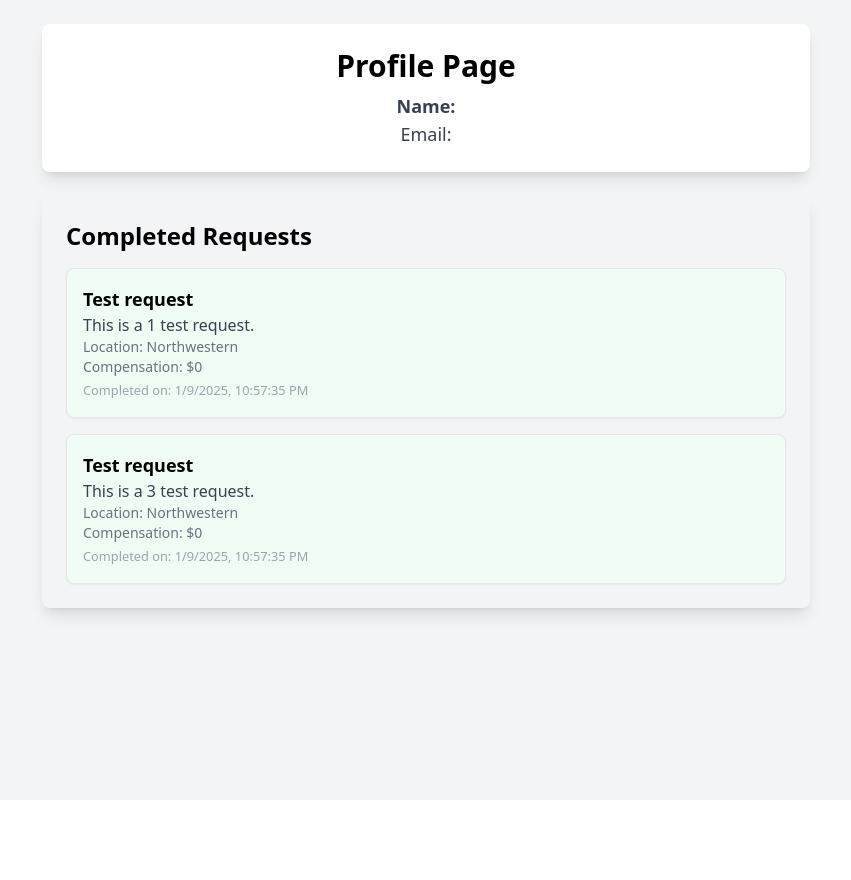
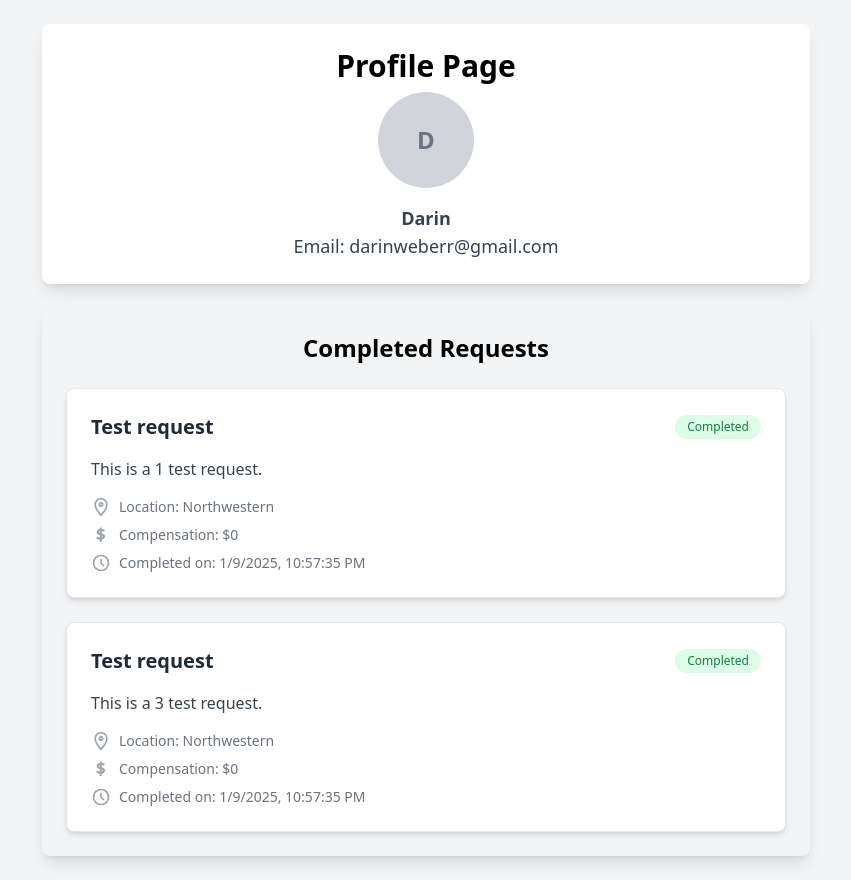
Before and after one commit to 394-w25/DormDash, a React (Vite) app: page / in a window 1280 px wide. Shown: the whole page, without its empty margins (214-1065 px from the left). Before the commit the page ends 800 px from the top, so only its background shows below. Built offline with nearby package versions, Linux system fonts and the light colour scheme.

Commit message:
profile photo and front end adjustments

```diff
--- a/src/components/CompletedList.jsx
+++ b/src/components/CompletedList.jsx
@@ -31,34 +31,102 @@ import React from "react";
 function CompletedRequestsList({ requests }) {
   return (
     <div className="p-6 bg-gray-100 rounded-lg shadow-lg max-w-3xl mx-auto">
-      <h1 className="text-2xl font-bold mb-4">Completed Requests </h1>
+      <h1 className="text-2xl font-bold mb-6 text-center">Completed Requests</h1>
 
       {requests && Object.keys(requests).length > 0 ? (
-        <ul className="space-y-4">
+        <ul className="space-y-6">
           {Object.entries(requests).map(
             ([key, request]) =>
-              request["isFulfilled"] && ( // Only show fulfilled requests
+              request["isFulfilled"] && ( // only show fulfilled requests
                 <li
                   key={key}
-                  className="p-4 border rounded-lg shadow-sm bg-green-50 hover:shadow-md transition-shadow"
+                  className="p-6 bg-white rounded-lg shadow-md hover:shadow-lg transition-shadow border border-gray-200"
                 >
-                  <h2 className="text-lg font-semibold">{request.title}</h2>
-                  <p className="text-gray-700">{request.description}</p>
-                  <p className="text-gray-500 text-sm">
-                    Location: {request.location}
-                  </p>
-                  <p className="text-gray-500 text-sm">
-                    Compensation: ${request.compensation}
-                  </p>
-                  <small className="text-gray-400">
-                    Completed on: {new Date(request.timestamp).toLocaleString()}
-                  </small>
+                  {/* title and badge */}
+                  <div className="flex justify-between items-center mb-4">
+                    <h2 className="text-xl font-semibold text-gray-800">
+                      {request.title}
+                    </h2>
+                    <span className="bg-green-100 text-green-700 text-xs font-medium px-3 py-1 rounded-full">
+                      Completed
+                    </span>
+                  </div>
+
+                  {/* request description */}
+                  <p className="text-gray-700 mb-4">{request.description}</p>
+
+                  {/* details */}
+                  <div className="space-y-2 text-sm text-gray-500">
+                    {/* location */}
+                    <div className="flex items-center">
+                      <svg
+                        className="w-5 h-5 mr-2 text-gray-400"
+                        xmlns="http://www.w3.org/2000/svg"
+                        fill="none"
+                        viewBox="0 0 24 24"
+                        stroke="currentColor"
+                      >
+                        <path
+                          strokeLinecap="round"
+                          strokeLinejoin="round"
+                          strokeWidth={2}
+                          d="M12 2c3.866 0 7 3.134 7 7 0 5.25-7 13-7 13S5 14.25 5 9c0-3.866 3.134-7 7-7z"
+                        />
+                        <path
+                          strokeLinecap="round"
+                          strokeLinejoin="round"
+                          strokeWidth={2}
+                          d="M12 11a2 2 0 100-4 2 2 0 000 4z"
+                        />
+                      </svg>
+                      Location: {request.location}
+                    </div>
+
+                    {/* compensation */}
+                    <div className="flex items-center">
+                      <svg
+                        className="w-5 h-5 mr-2 text-gray-400"
+                        xmlns="http://www.w3.org/2000/svg"
+                        fill="none"
+                        viewBox="0 0 24 24"
+                        stroke="currentColor"
+                      >
+
+                        <text x="6" y="18" fontSize="20" fill="currentColor">
+                          $
+                        </text>
+                      </svg>
+                      Compensation: ${request.compensation}
+                    </div>
+
+                    {/* completed on */}
+                    <div className="flex items-center">
+                      <svg
+                        className="w-5 h-5 mr-2 text-gray-400"
+                        xmlns="http://www.w3.org/2000/svg"
+                        fill="none"
+                        viewBox="0 0 24 24"
+                        stroke="currentColor"
+                      >
+                        <path
+                          strokeLinecap="round"
+                          strokeLinejoin="round"
+                          strokeWidth={2}
+                          d="M12 8v4l3 3M21 12a9 9 0 11-18 0 9 9 0 0118 0z"
+                        />
+                      </svg>
+                      Completed on:{" "}
+                      {new Date(request.timestamp).toLocaleString()}
+                    </div>
+                  </div>
                 </li>
-              ),
+              )
           )}
         </ul>
       ) : (
-        <p className="text-gray-500">No completed requests available.</p>
+        <p className="text-gray-500 text-center">
+          No completed requests available.
+        </p>
       )}
     </div>
   );
--- a/src/pages/ProfilePage.jsx
+++ b/src/pages/ProfilePage.jsx
@@ -69,16 +69,24 @@ const ProfilePage = () => {
       const testRequest = requests.testRequest;
       return testRequest.isFulfilled ? testRequest : null;
     })
-    .filter((request) => request !== null); // Remove null values
+    .filter((request) => request !== null);
+
+  const currentUser = user[0].user;
 
   return (
     <div className="min-h-screen bg-gray-100 flex flex-col items-center p-6">
-      {/* User Info Section */}
       <div className="bg-white w-full max-w-3xl p-6 rounded-lg shadow-lg mb-6">
         <h1 className="text-3xl font-bold mb-2 text-center">Profile Page</h1>
         <div className="flex flex-col items-center text-gray-700">
-          <p className="text-lg font-semibold">Name: {}</p>
-          <p className="text-lg">Email: </p>
+          {/* Profile Picture Placeholder */}
+          <div className="w-24 h-24 rounded-full bg-gray-300 mb-4 flex items-center justify-center">
+            {/* Optional Initials */}
+            <span className="text-2xl font-semibold text-gray-500">
+              {currentUser.displayName[0]}
+            </span>
+          </div>
+          <p className="text-lg font-semibold">{currentUser.displayName}</p>
+          <p className="text-lg">Email: {currentUser.email}</p>
         </div>
       </div>
 
```
Also changed, not shown: 1 other file (tests, documents, lock files or other folders).
